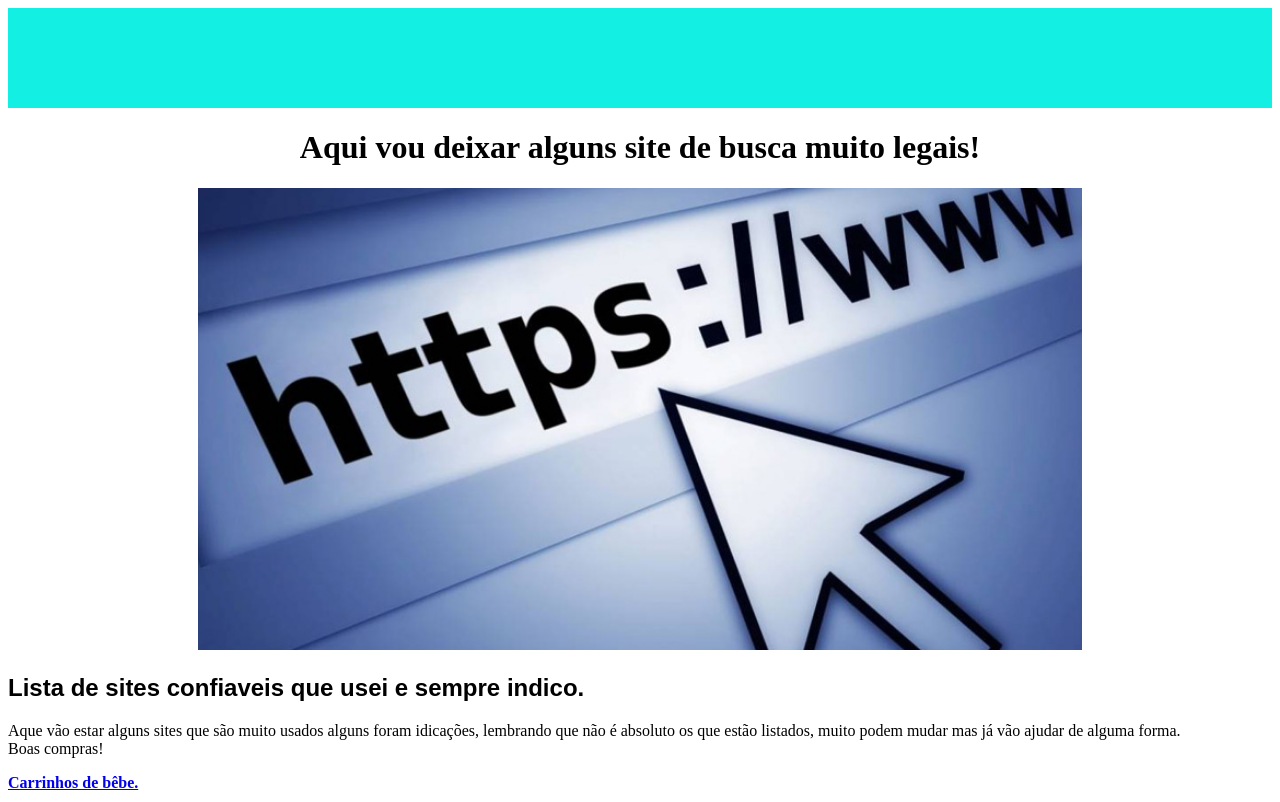
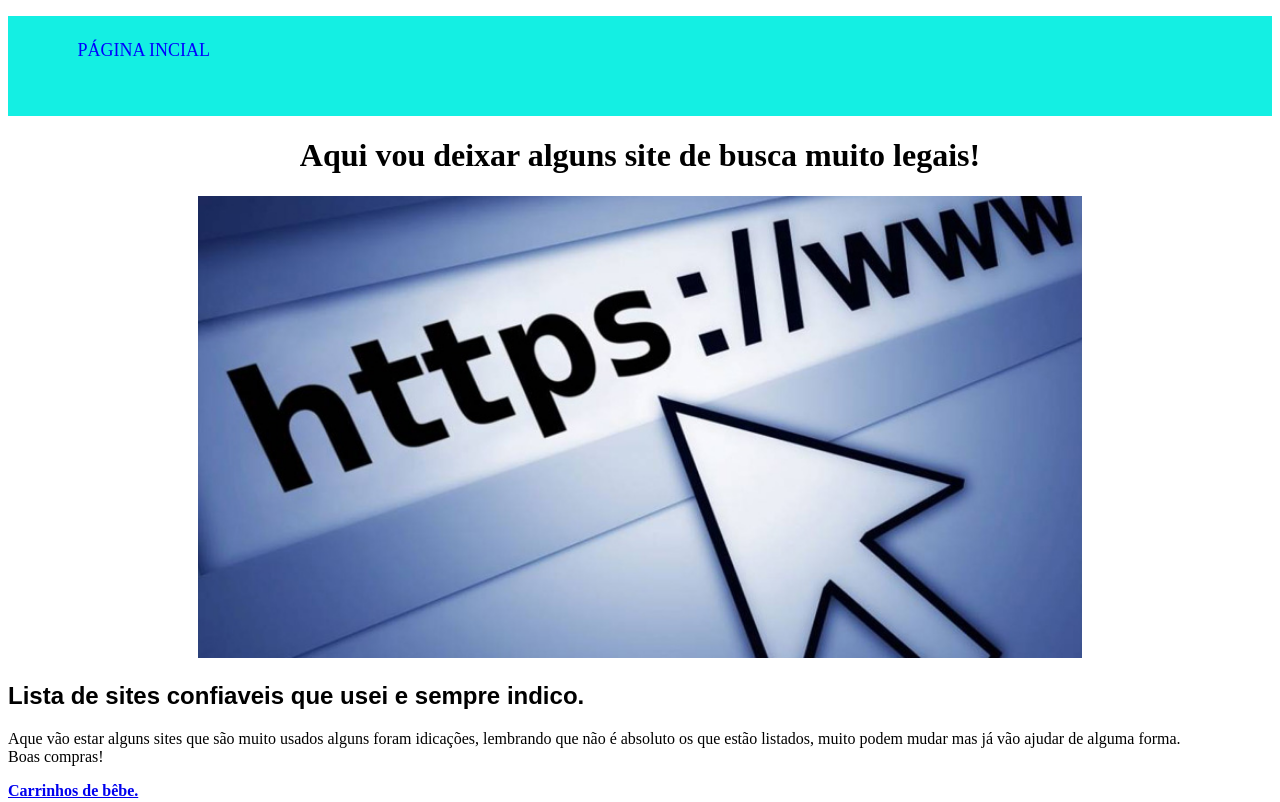
Before and after one commit to adestenes/Desenv_Web, a plain HTML site: page Promocoes.html in a window 1280 px wide. Shown: the top 802 px of the page. Drawn offline with Linux system fonts and the light colour scheme.

Commit message:
Add files via upload

```diff
--- a/Promocoes.html
+++ b/Promocoes.html
@@ -9,7 +9,11 @@
 </head>
 <body>
     <header class="paginas">
-
+        <div class="cabecalho">
+            <ul>
+                <li><a href="index.html">Página incial</a></li>
+            </ul>
+        </div>
     </header>
     <h1>Aqui vou deixar alguns site de busca muito legais!</h1>
     <div class="logo">
```
